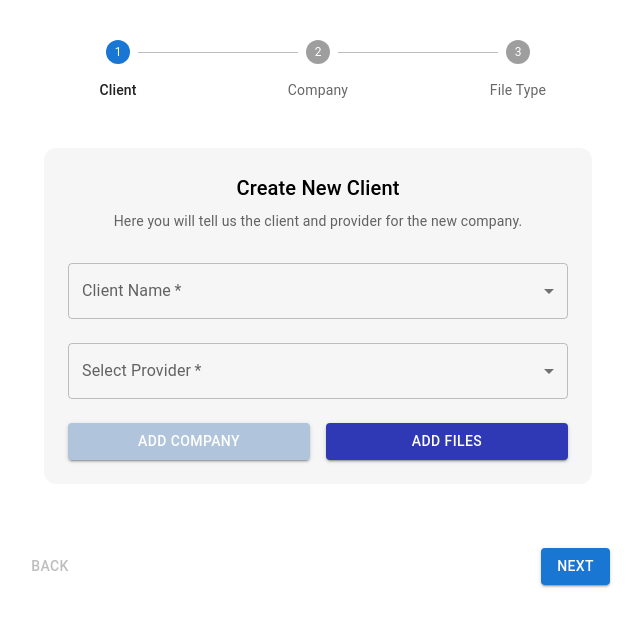
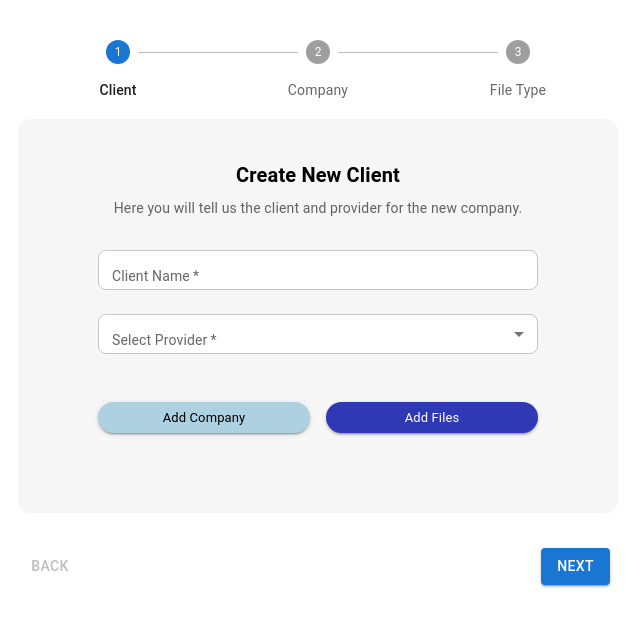
Before and after one commit to Muddasirr/BizManager, a React (Vite) app: page / in a window 1280 px wide. Shown: the top 626 px of the page, without its empty margins (322-964 px from the left). Built offline with nearby package versions, Linux system fonts and the light colour scheme.

Commit message:
commit-NewClient

```diff
--- a/src/NewClient.jsx
+++ b/src/NewClient.jsx
@@ -10,6 +10,7 @@ import {
   TextField,
   MenuItem,
 } from '@mui/material';
+import { AccountBox, Group, FolderOpen, Logout,ArrowUpwardOutlined,CircleRounded, CircleOutlined } from '@mui/icons-material';
 
 const MyStepper = () => {
   const [activeStep, setActiveStep] = React.useState(0);
@@ -18,27 +19,39 @@ const MyStepper = () => {
     {
       label: 'Client',
       content: (
-        <Box sx={{ p: 3, width: '100%',background:'#F6F6F6', maxWidth: 500,borderRadius:3 }}>
-          <Typography variant="h6" gutterBottom align="center">
+        <Box sx={{ pt:5,pb:10,pr:10,pl:10, width: '100%',background:'#F6F6F6', maxWidth: 500,borderRadius:3 }}>
+          <Typography variant="h6" fontWeight='600' gutterBottom align="center">
             Create New Client
           </Typography>
           <Typography variant="body2" color="textSecondary" gutterBottom align="center">
             Here you will tell us the client and provider for the new company.
           </Typography>
 
-          <Box component="form" sx={{ mt: 2 }}>
+          <Box  sx={{ mt: 2 }}>
             <TextField
               fullWidth
-              select
+
               label="Client Name"
               variant="outlined"
               required
               margin="normal"
-            >
-              <MenuItem value="">
-                <em>Select Client</em>
-              </MenuItem>
-            </TextField>
+              InputProps={{
+                sx: {
+                  height: 40,
+                  fontSize: 14,
+                  borderRadius:2,
+                  background:'white'
+
+                },
+              }}
+              InputLabelProps={{
+                sx: {
+                  fontSize: 14,
+
+                },
+              }}/>
+
+
 
             <TextField
               fullWidth
@@ -47,18 +60,32 @@ const MyStepper = () => {
               variant="outlined"
               required
               margin="normal"
+              InputProps={{
+                sx: {
+                  height: 40,
+                  fontSize: 14,
+                  borderRadius:2,
+                  background:'white'
+
+                },
+              }}
+              InputLabelProps={{
+                sx: {
+                  fontSize: 14,
+
+                },}}
             >
               <MenuItem value="">
-                <em>Select Provider</em>
+                content
               </MenuItem>
             </TextField>
 
-            <Box sx={{ display: 'flex', justifyContent: 'space-between', mt: 2 }}>
-              <Button fullWidth variant="contained" color="primary" sx={{ backgroundColor: '#B0C4DB', mr: 1 }}>
-                Add Company
+            <Box sx={{ display: 'flex', justifyContent: 'space-between', mt: 5 }}>
+              <Button  fullWidth variant="contained"  sx={{ background: '#AED1E1', mr: 1,textTransform:'none',borderRadius:5 }}>
+               <Typography fontSize='small' color='black'>Add Company</Typography>
               </Button>
-              <Button fullWidth variant="contained" color="primary" sx={{ backgroundColor: '#2F39B6', ml: 1 }}>
-                Add Files
+              <Button fullWidth variant="contained"  sx={{ backgroundColor: '#2F39B6', ml: 1,textTransform:'none',borderRadius:5 }}>
+              <Typography fontSize='small' >Add Files</Typography>
               </Button>
             </Box>
           </Box>
@@ -76,8 +103,8 @@ const MyStepper = () => {
     {
       label: 'File Type',
       content: (
-        <Box sx={{ p: 3, width: '100%', maxWidth: 500 }}>
-          <Typography variant="h6" gutterBottom align="center">
+        <Box sx={{ p: 3, width: '100%', maxWidth: 500,background:'#F6F6F6' }}>
+          <Typography variant="h6" fontWeight='bold' gutterBottom align="center">
             Select File Type
           </Typography>
           <Typography variant="body2" color="textSecondary" gutterBottom align="center">
@@ -85,10 +112,11 @@ const MyStepper = () => {
           </Typography>
 
           <Box sx={{ display: 'flex', justifyContent: 'space-between', mt: 2 }}>
-            <Button fullWidth variant="outlined" sx={{ backgroundColor: '#EBECF2', borderColor: '#EBECF2', mr: 1 }}>
-              Client 1
+
+            <Button fullWidth variant="outlined" sx={{ backgroundColor: '#EBECF2', borderColor: '#EBECF2', mr: 1,p:3,textTransform:'none' }}>
+              Client
             </Button>
-            <Button fullWidth variant="outlined" sx={{ backgroundColor: '#EBECF2', borderColor: '#EBECF2', ml: 1 }}>
+            <Button fullWidth variant="outlined" sx={{ backgroundColor: '#EBECF2', borderColor: '#EBECF2', ml: 1,p:3,textTransform:'none' }}>
               Test Company
             </Button>
           </Box>
@@ -101,13 +129,27 @@ const MyStepper = () => {
             required
             margin="normal"
             sx={{ mt: 2 }}
+            InputProps={{
+                sx: {
+                  height: 40,
+                  fontSize: 14,
+                  borderRadius:2,
+                  background:'white'
+
+                },
+              }}
+              InputLabelProps={{
+                sx: {
+                  fontSize: 14,
+
+                },}}
           >
             <MenuItem value="">
               <em>Select File Type</em>
             </MenuItem>
           </TextField>
 
-          <Box sx={{ mt: 2, p: 2, border: '1px dashed grey', textAlign: 'center' }}>
+          <Box sx={{ mt: 2, p: 2, background:'white', textAlign: 'center' }}>
             <Typography variant="body2" color="textSecondary">
               Click to upload or drag and drop
             </Typography>
@@ -117,10 +159,10 @@ const MyStepper = () => {
           </Box>
 
           <Box sx={{ display: 'flex', justifyContent: 'space-between', mt: 2 }}>
-            <Button fullWidth variant="outlined" sx={{ backgroundColor: '#B0C4DB', borderColor: '#B0C4DB', mr: 1 }}>
+            <Button fullWidth variant="outlined" sx={{ backgroundColor: '#E7E8F4',textTransform:'none', borderColor: '#B0C4DB', mr: 1,borderRadius:5 }}>
               Back
             </Button>
-            <Button fullWidth variant="contained" color="primary" sx={{ backgroundColor: '#2F39B6', ml: 1 }}>
+            <Button fullWidth variant="contained" color="primary" sx={{ backgroundColor: '#2F39B6', ml: 1,textTransform:'none',borderRadius:5 }}>
               Start Process
             </Button>
           </Box>
@@ -141,12 +183,13 @@ const MyStepper = () => {
     setActiveStep(0);
   };
 
+
   return (
     <Box sx={{ maxWidth: 600, margin: 'auto', mt: 5,background:'white' }}>
       <Stepper activeStep={activeStep} alternativeLabel>
         {steps.map((step, index) => (
           <Step key={step.label}>
-            <StepLabel>{step.label}</StepLabel>
+            <StepLabel >{step.label}</StepLabel>
           </Step>
         ))}
       </Stepper>
```
